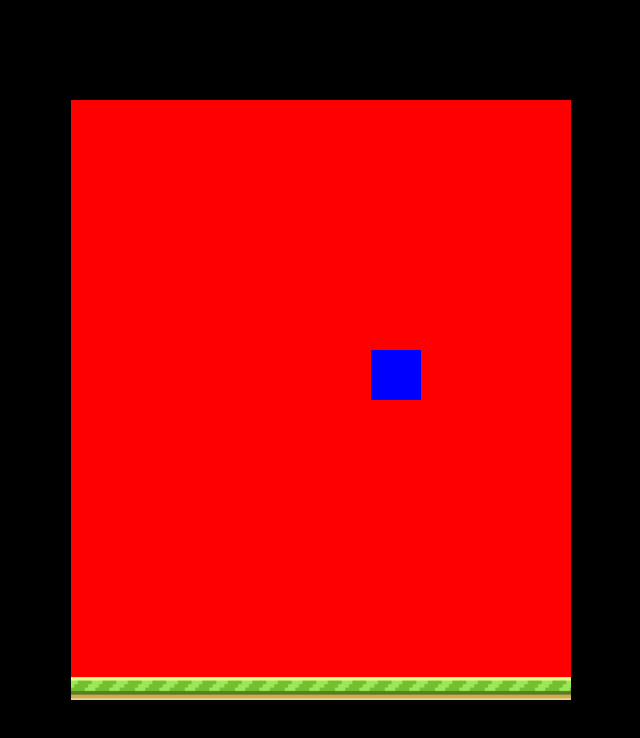
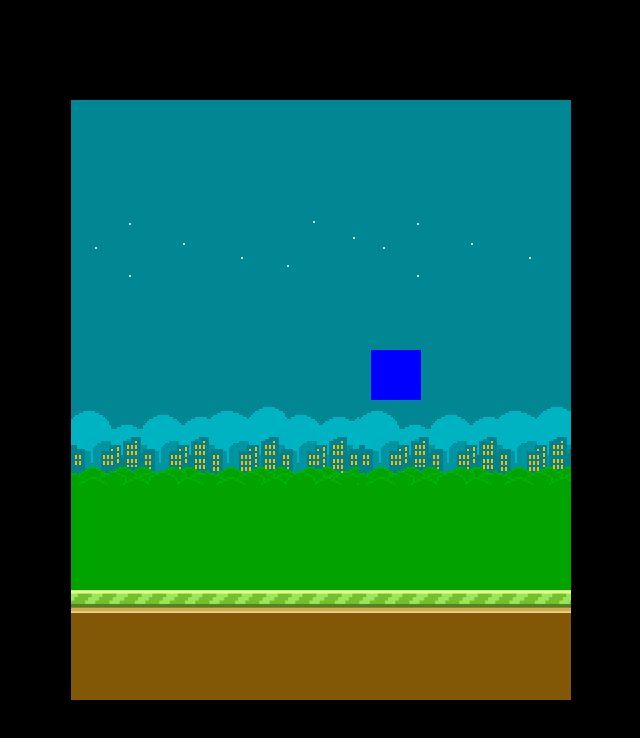
Before and after one commit to oddsson/Flappy-Bird, a website: page app/index.html in a window 1280 px wide. Shown: the whole page, without its empty margins (319-959 px from the left). Drawn offline with nearby package versions, Linux system fonts and the light colour scheme; files that its build step writes are made by us from their sources.

Commit message:
Added background, static ground.

```diff
--- a/app/index.html
+++ b/app/index.html
@@ -26,7 +26,8 @@
 
         <div class="GameCanvas">
             <div class="Player"></div>
-            <div class="Ground"></div>
+            <div class="Ground-moving"></div>
+            <div class="Ground-static"></div>
             <div class="Scoreboard">
                 <button class="Scoreboard-restart">
                     <span class="Scoreboard-restartText">Restart</span>
--- a/app/styles/_game-canvas.scss
+++ b/app/styles/_game-canvas.scss
@@ -21,12 +21,12 @@
     overflow: hidden;
 
     // Some graphics
-    background: red;
+    background-image: url('../images/background-city.PNG');
 }
 
-.Ground {
-	margin-top: em(577px);
-	background-image: url('../images/ground.PNG');
+.Ground-moving {
+	margin-top: em(490px);
+	background-image: url('../images/ground-moving.PNG');
 	width: em(550px);
 	height: em(23px);
 	position: absolute;
@@ -39,3 +39,10 @@
 	from   {left:0px; top:0px;}
 	to {left: -50px;}
 }
+
+.Ground-static {
+	background-image: url('../images/ground-static.PNG');
+	margin-top: em(513px);
+	width: em(500px);
+	height: em(87px);
+}
```
Also changed, not shown: app/images/background-city.PNG (added), app/images/ground-moving.PNG (renamed from app/images/ground.PNG), app/images/ground-static.PNG (added).
